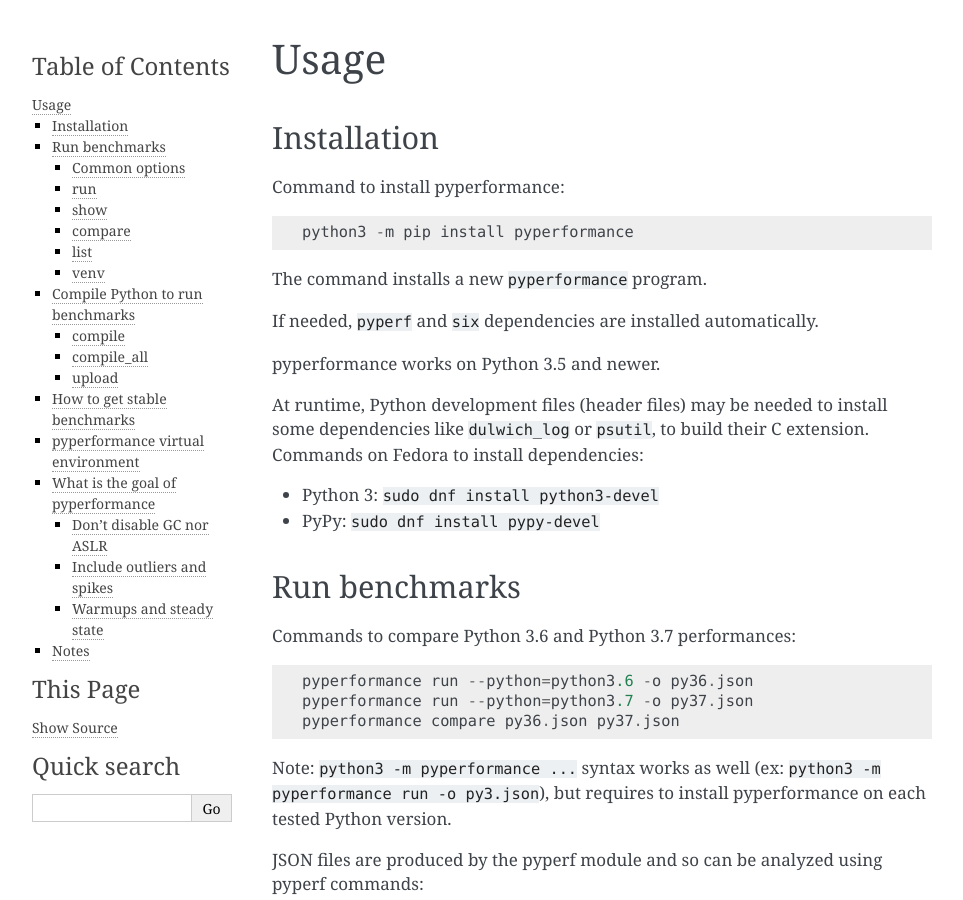
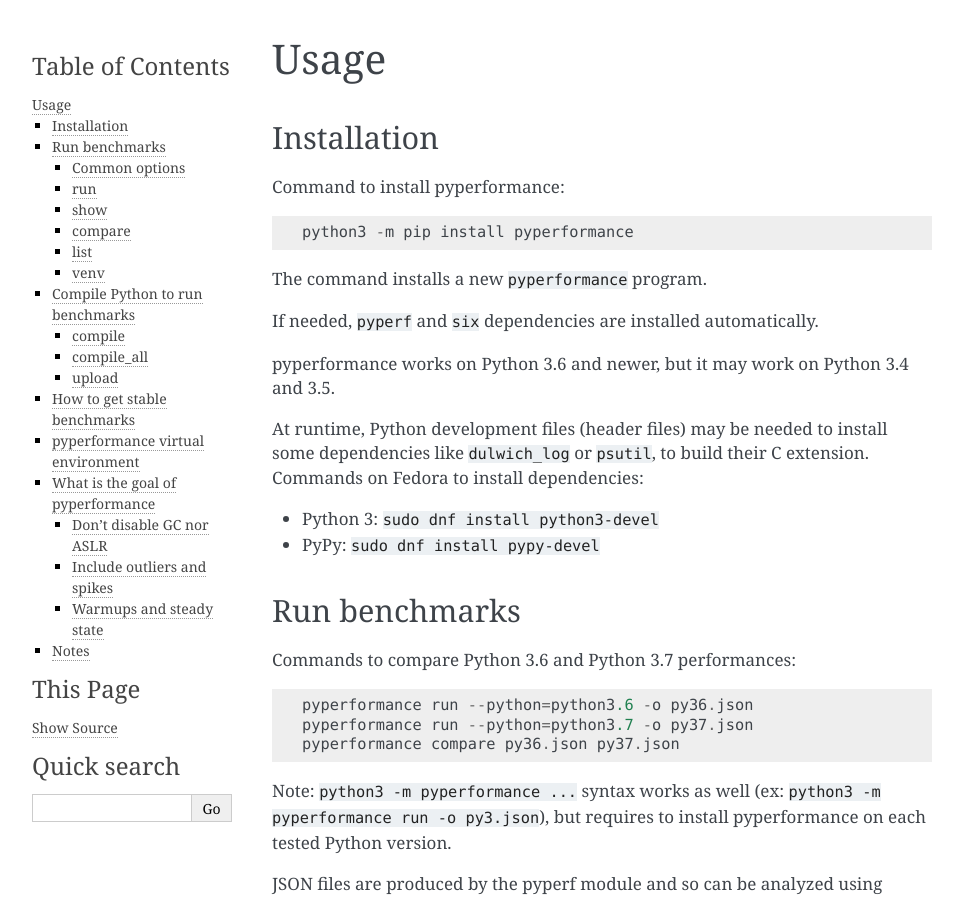
Before and after one commit to python/pyperformance, a Sphinx documentation site: the page built from doc/usage.rst, in a window 1280 px wide and 900 px high. Shown: the whole window, without its empty margins (148-1111 px from the left). Built offline with Sphinx 7.4.7, drawn with Linux system fonts in a browser that asks for light colours.

```diff
--- a/doc/usage.rst
+++ b/doc/usage.rst
@@ -13,7 +13,8 @@
 
 If needed, ``pyperf`` and ``six`` dependencies are installed automatically.
 
-pyperformance works on Python 3.5 and newer.
+pyperformance works on Python 3.6 and newer, but it may work on Python 3.4 and
+3.5.
 
 At runtime, Python development files (header files) may be needed to install
 some dependencies like ``dulwich_log`` or ``psutil``, to build their C
```
Also changed, not shown: 1 other file.
